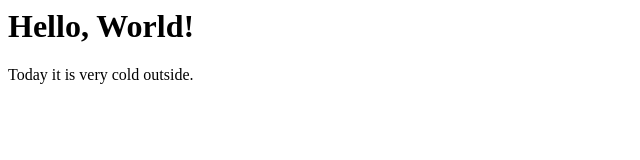
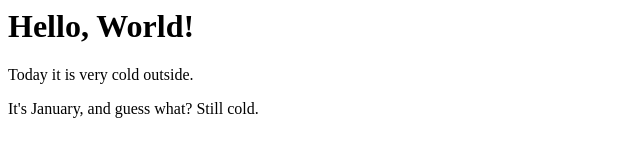
Before and after one commit to xtineburrough/hello-world2, a plain HTML site: page index.html in a window 1280 px wide. Shown: the whole page, without its empty margins (0-640 px from the left). Drawn offline with Linux system fonts and the light colour scheme.

Commit message:
added paragraph

```diff
--- a/index.html
+++ b/index.html
@@ -5,5 +5,6 @@
 <body>
 <h1>Hello, World!</h1>
   <p>Today it is very cold outside.</p>
+  <p>It's January, and guess what? Still cold.</p>
 </body>
 </html>
```
